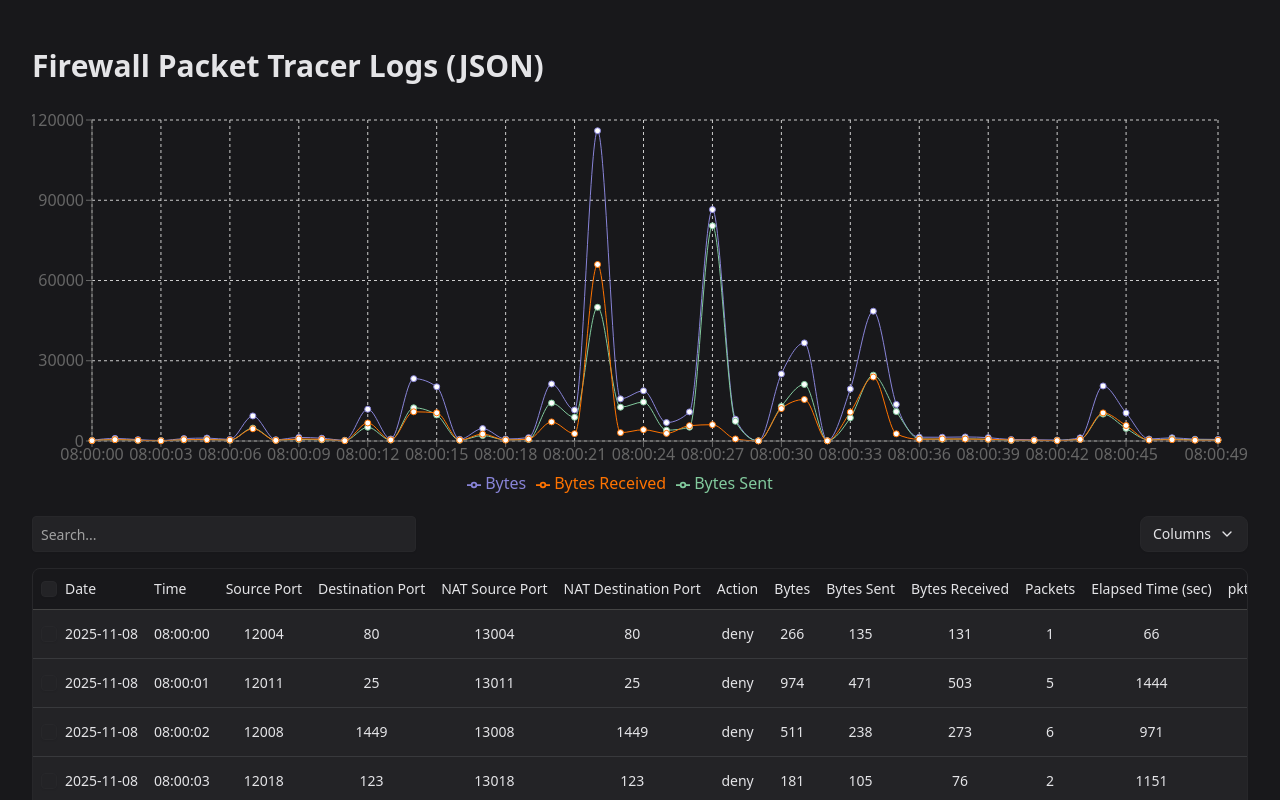
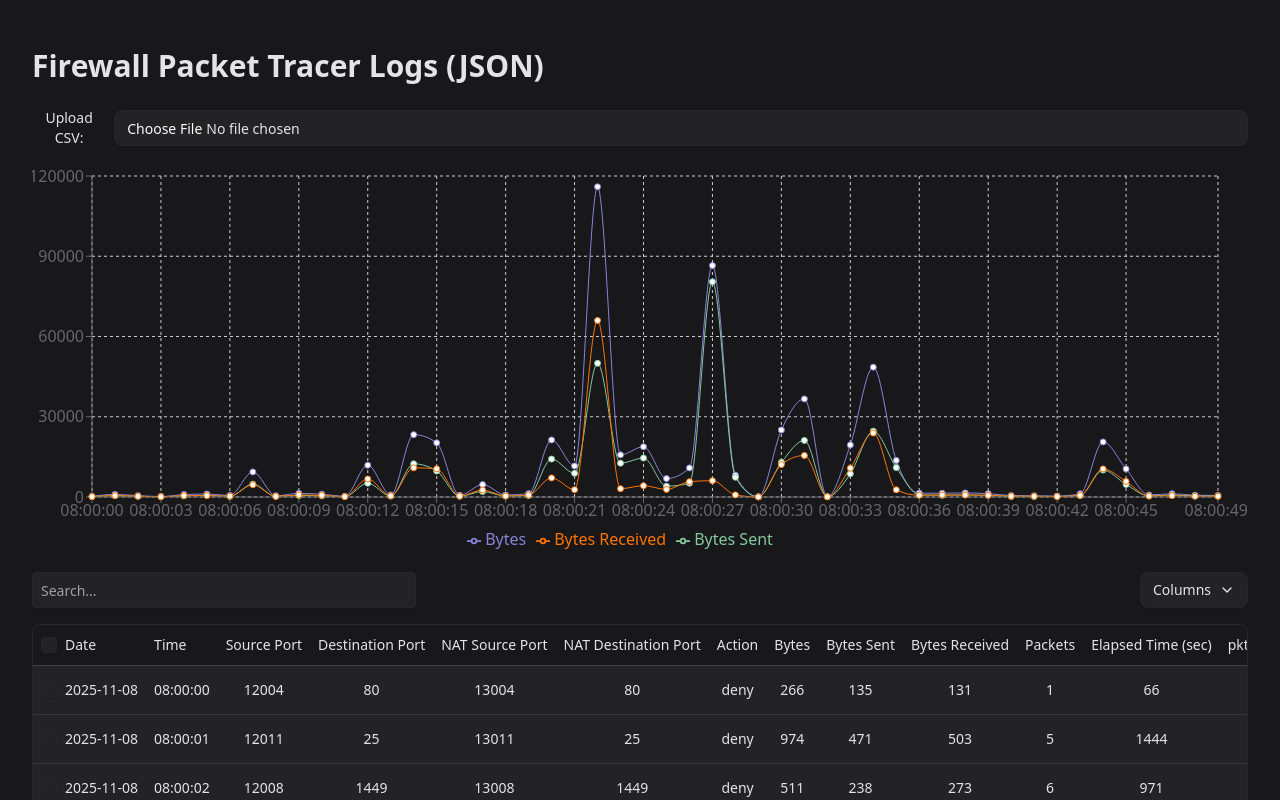
Before and after one commit to alirezaaliverdy-glitch/track_firewall_log, a React (Vite) app: page / in a window 1280 px wide. Shown: the top 800 px of the page. Built offline with nearby package versions, Linux system fonts and the light colour scheme.

Commit message:
accpet files

```diff
--- a/src/App.tsx
+++ b/src/App.tsx
@@ -3,6 +3,7 @@ import { Suspense } from "react";
 import { LogProvider } from "@/context/LogContext";
 import LogTable from "./components/log-table";
 import LogChart from "./components/log-chart";
+import CsvUploader from "./components/csv-uploader";
 
 function App() {
   return (
@@ -14,6 +15,7 @@ function App() {
               Firewall Packet Tracer Logs (JSON)
             </h2>
           </div>
+          <CsvUploader />
           <LogChart />
           <LogTable />
         </div>
--- /dev/null
+++ b/src/components/csv-uploader.tsx
@@ -0,0 +1,33 @@
+import React from "react";
+import { parseCSV } from "@/lib/csv";
+import { useLogContext } from "@/context/LogContext";
+import { Input } from "./ui/input";
+
+export default function CsvUploader() {
+  const { setData } = useLogContext();
+
+  const onFileChange = async (e: React.ChangeEvent<HTMLInputElement>) => {
+    const file = e.target.files?.[0];
+    if (!file) return;
+    const text = await file.text();
+    try {
+        // automation
+      const json = parseCSV(text);
+      if (Array.isArray(json)) {
+        setData(json);
+      }
+    } catch (err) {
+      // eslint-disable-next-line no-console
+      console.error("Failed to parse CSV", err);
+    }
+  };
+
+  return (
+    <div className="py-2">
+      <label className="flex items-center gap-2">
+        <span className="text-sm">Upload CSV:</span>
+        <Input type="file" accept=".csv,text/csv" onChange={onFileChange} />
+      </label>
+    </div>
+  );
+}
--- a/src/components/log-table.tsx
+++ b/src/components/log-table.tsx
@@ -31,14 +31,15 @@ import {
   TableHeader,
   TableRow,
 } from "@/components/ui/table";
-import { logData } from "@/lib/logData";
+// import { logData } from "@/lib/logData";
 import { Input } from "./ui/input";
 import { useLogContext } from "@/context/LogContext";
 
 // Define the type for a log row
-export type LogRow = (typeof logData)[0];
+export type LogRow = Record<string, string | number>;
 
-const columns: ColumnDef<LogRow>[] = [
+function makeColumns(sample: LogRow | undefined): ColumnDef<LogRow>[] {
+  const cols: ColumnDef<LogRow>[] = [
     {
       id: "select",
       header: ({ table }) => (
@@ -63,12 +64,19 @@ const columns: ColumnDef<LogRow>[] = [
       enableSorting: false,
       enableHiding: false,
     },
-  ...Object.keys(logData[0] || {}).map((key) => ({
+  ];
+
+  if (sample) {
+    Object.keys(sample).forEach((key) => {
+      cols.push({
         accessorKey: key,
         header: key,
         cell: ({ row }: { row: any }) => <div>{row.getValue(key)}</div>,
-  })),
-  {
+      });
+    });
+  }
+
+  cols.push({
     id: "actions",
     enableHiding: false,
     cell: ({ row }: { row: any }) => {
@@ -84,9 +92,7 @@ const columns: ColumnDef<LogRow>[] = [
           <DropdownMenuContent align="end">
             <DropdownMenuLabel>Actions</DropdownMenuLabel>
             <DropdownMenuItem
-              onClick={() =>
-                navigator.clipboard.writeText(JSON.stringify(item))
-              }
+              onClick={() => navigator.clipboard.writeText(JSON.stringify(item))}
             >
               Copy row data
             </DropdownMenuItem>
@@ -96,11 +102,17 @@ const columns: ColumnDef<LogRow>[] = [
         </DropdownMenu>
       );
     },
-  },
-];
+  });
+
+  return cols;
+}
+
+let columns: ColumnDef<LogRow>[] = [];
 
 export default function LogTable() {
   const { search, setSearch, filteredData } = useLogContext();
+  // regenerate columns based on current data (use first row as sample)
+  columns = makeColumns(filteredData[0]);
   const [sorting, setSorting] = React.useState<SortingState>([]);
   const [columnFilters, setColumnFilters] = React.useState<ColumnFiltersState>(
     []
--- a/src/context/LogContext.tsx
+++ b/src/context/LogContext.tsx
@@ -10,7 +10,8 @@ import { logData } from "@/lib/logData";
 export type LogContextType = {
   search: string;
   setSearch: (s: string) => void;
-  filteredData: typeof logData;
+  filteredData: Array<Record<string, string | number>>;
+  setData: (d: Array<Record<string, string | number>>) => void;
 };
 
 const LogContext = createContext<LogContextType | undefined>(undefined);
@@ -23,18 +24,22 @@ export function useLogContext() {
 
 export function LogProvider({ children }: { children: ReactNode }) {
   const [search, setSearch] = useState("");
+  const [data, setData] = useState<Array<Record<string, string | number>>>(
+    logData
+  );
+
   const filteredData = useMemo(() => {
-    if (!search) return logData;
+    if (!search) return data;
     const lowerSearch = search.toLowerCase();
-    return logData.filter((row) =>
+    return data.filter((row) =>
       Object.values(row).some((val) =>
         String(val).toLowerCase().includes(lowerSearch)
       )
     );
-  }, [search]);
+  }, [search, data]);
 
   return (
-    <LogContext.Provider value={{ search, setSearch, filteredData }}>
+    <LogContext.Provider value={{ search, setSearch, filteredData, setData }}>
       {children}
     </LogContext.Provider>
   );
--- /dev/null
+++ b/src/lib/csv.ts
@@ -0,0 +1,107 @@
+// simple CSV parser: returns array of objects using first row as header
+export function parseCSV(csvText: string) {
+  const lines = csvText.split(/\r?\n/).filter((l) => l.trim() !== "");
+  if (!lines.length) return [];
+  const header = lines[0].split(",").map((h) => h.trim());
+  const rows = lines.slice(1).map((line) => {
+    // split on commas, naive but fine for simple CSVs without quoted commas
+    const values = line.split(",").map((v) => v.trim());
+    const obj: Record<string, string | number> = {};
+    for (let i = 0; i < header.length; i++) {
+      const key = header[i] || `col_${i}`;
+      const raw = values[i] ?? "";
+      // try to convert to number when appropriate
+      const num = Number(raw);
+      obj[key] = raw !== "" && !Number.isNaN(num) ? num : raw;
+    }
+    return obj;
+  });
+  return rows;
+}
+
+// parse RouterOS-style automation/log files into structured JSON records
+export function parseAutomation(logText: string) {
+  const lines = logText
+    .split(/\r?\n/)
+    .map((l) => l.trim())
+    .filter((l) => l !== "" && !l.startsWith("#"));
+
+  if (!lines.length) return [];
+
+  const year = new Date().getFullYear();
+  const out: Array<Record<string, string | number>> = [];
+
+  for (const line of lines) {
+    // Example full pattern: "12-07 07:11:30 firewall,info PORTSCAN-DROP  input: ... 172.232.253.221:43250->5.202.180.214:3400, len 60"
+    const fullRe = /^([0-1]?\d-[0-3]?\d)\s+(\d{2}:\d{2}:\d{2})\s+([^,\s]+),([^\s]+)\s+([A-Z0-9\-]+)\s*(.*)$/i;
+    const m = line.match(fullRe);
+
+    const base: Record<string, string | number> = {
+      Date: "",
+      Time: "",
+      Service: "",
+      Level: "",
+      Event: "",
+      Message: line,
+    };
+
+    if (m) {
+      const [, mmdd, time, service, level, event, rest] = m;
+      const [mth, day] = mmdd.split("-");
+      const iso = `${year}-${mth.padStart(2, "0")}-${day.padStart(2, "0")}`;
+      base.Date = iso;
+      base.Time = time;
+      base.Service = service;
+      base.Level = level;
+      base.Event = event;
+      base.Message = rest || "";
+
+      // extract flow like 172.232.253.221:43250->5.202.180.214:3400
+      const flow = (rest || "").match(/(\d{1,3}(?:\.\d{1,3}){3}):(\d+)->(\d{1,3}(?:\.\d{1,3}){3}):(\d+)/);
+      if (flow) {
+        base.SrcIP = flow[1];
+        base.SrcPort = Number(flow[2]);
+        base.DstIP = flow[3];
+        base.DstPort = Number(flow[4]);
+      }
+
+      // dhcp assigned/deassigned IP
+      const singleIp = (rest || "").match(/(?:assigned|deassigned)\s+(\d{1,3}(?:\.\d{1,3}){3})/i);
+      if (singleIp) base.IP = singleIp[1];
+
+      // MAC
+      const mac = (rest || "").match(/([0-9A-Fa-f]{2}(:[0-9A-Fa-f]{2}){5})/);
+      if (mac) base.SrcMAC = mac[1];
+
+      // len
+      const lenm = (rest || "").match(/len\s+(\d+)/i);
+      if (lenm) base.Len = Number(lenm[1]);
+
+      // hostname after mac in dhcp lines
+      const host = (rest || "").match(/for\s+[0-9A-Fa-f:]+\s*(.*)$/i);
+      if (host && host[1]) base.Hostname = host[1].trim();
+
+      out.push(base);
+      continue;
+    }
+
+    // fallback: short time-only lines like "01:25:07 firewall,info ..."
+    const shortRe = /^(\d{2}:\d{2}:\d{2})\s+([^,\s]+),([^\s]+)\s+(.*)$/;
+    const m2 = line.match(shortRe);
+    if (m2) {
+      const [, time, service, level, rest] = m2;
+      const rec: Record<string, string | number> = { Date: `${year}-01-01`, Time: time, Service: service, Level: level, Event: "", Message: rest };
+      const ip = rest.match(/(?:assigned|deassigned)\s+(\d{1,3}(?:\.\d{1,3}){3})/i);
+      if (ip) rec.IP = ip[1];
+      const mac2 = rest.match(/([0-9A-Fa-f]{2}(:[0-9A-Fa-f]{2}){5})/);
+      if (mac2) rec.SrcMAC = mac2[1];
+      out.push(rec);
+      continue;
+    }
+
+    // last resort
+    out.push({ Date: "", Time: "", Service: "", Level: "", Event: "", Message: line });
+  }
+
+  return out;
+}
```
Also changed, not shown: src/assets/sample.csv (added). Lines whose indentation alone changed are shown as unchanged.
